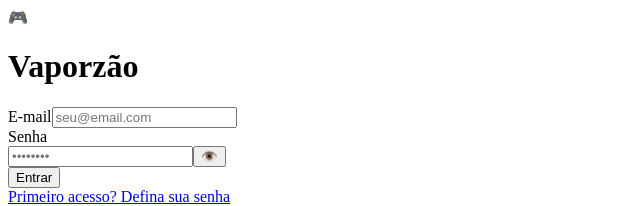
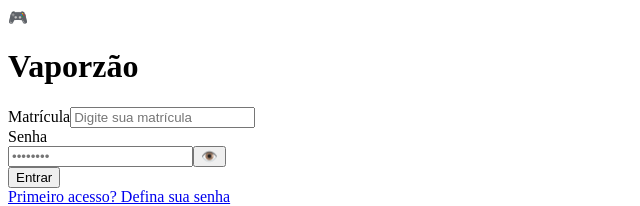
Before and after one commit to salazarr0/vapor-front-end, a React (Vite) app: page / in a window 1280 px wide. Shown: the top 206 px of the page, without its empty margins (0-640 px from the left). Built offline with nearby package versions, Linux system fonts and the light colour scheme.

Commit message:
conectando API e login funcional com matricula e senha

```diff
--- a/src/Login.jsx
+++ b/src/Login.jsx
@@ -1,10 +1,10 @@
 import { useState } from "react";
 import { useNavigate, Link } from "react-router";
-import axios from "axios";
+import api from "./api";
 
 export function Login() {
   const navigate = useNavigate();
-  const [email, setEmail] = useState("");
+  const [matricula, setMatricula] = useState(""); // Mudou de email para matricula
   const [password, setPassword] = useState("");
   const [showPassword, setShowPassword] = useState(false);
   const [error, setError] = useState("");
@@ -15,11 +15,16 @@ export function Login() {
     setError("");
     setLoading(true);
     try {
-      const { data } = await axios.post("/api/auth/login", { email, password });
+      // Endpoint corrigido para "/auth/login" e enviando "matricula"
+      const { data } = await api.post("/auth/login", {
+        matricula,
+        senha: password // A API espera "senha" em português conforme o print
+      });
+
       localStorage.setItem("token", data.token);
       navigate("/");
     } catch (err) {
-      setError(err.response?.data?.message || "E-mail ou senha inválidos");
+      setError(err.response?.data?.message || "Matrícula ou senha inválidos");
     } finally {
       setLoading(false);
     }
@@ -35,12 +40,12 @@ export function Login() {
 
         <form onSubmit={handleSubmit}>
           <div>
-            <label>E-mail</label>
+            <label>Matrícula</label>
             <input
-              type="email"
-              placeholder="seu@email.com"
-              value={email}
-              onChange={(e) => setEmail(e.target.value)}
+              type="text"
+              placeholder="Digite sua matrícula"
+              value={matricula}
+              onChange={(e) => setMatricula(e.target.value)}
               required
             />
           </div>
--- /dev/null
+++ b/src/api.js
@@ -0,0 +1,7 @@
+import axios from 'axios';
+
+const api = axios.create({
+  baseURL: 'https://alunos-ads-api-production.up.railway.app'
+});
+
+export default api;
```
